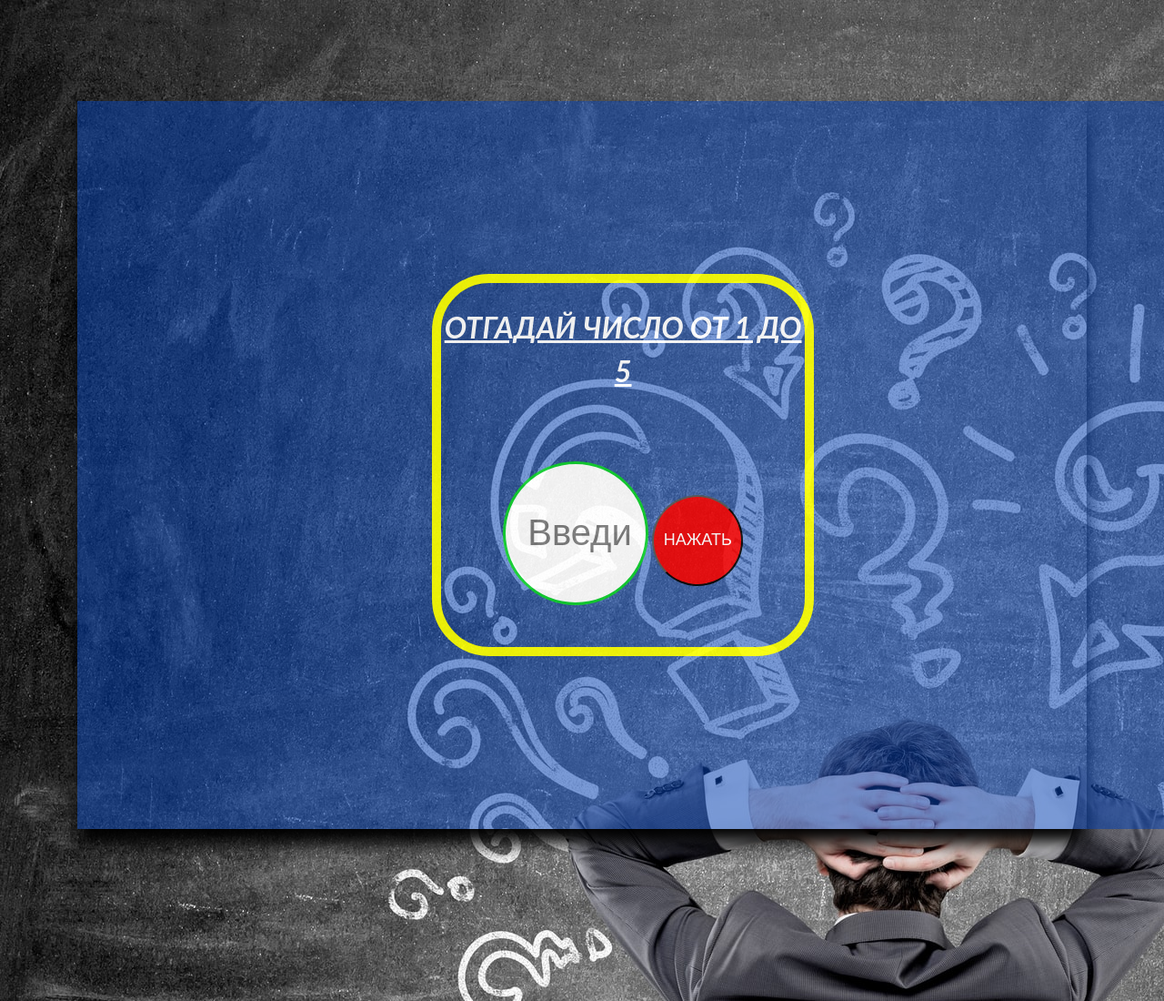
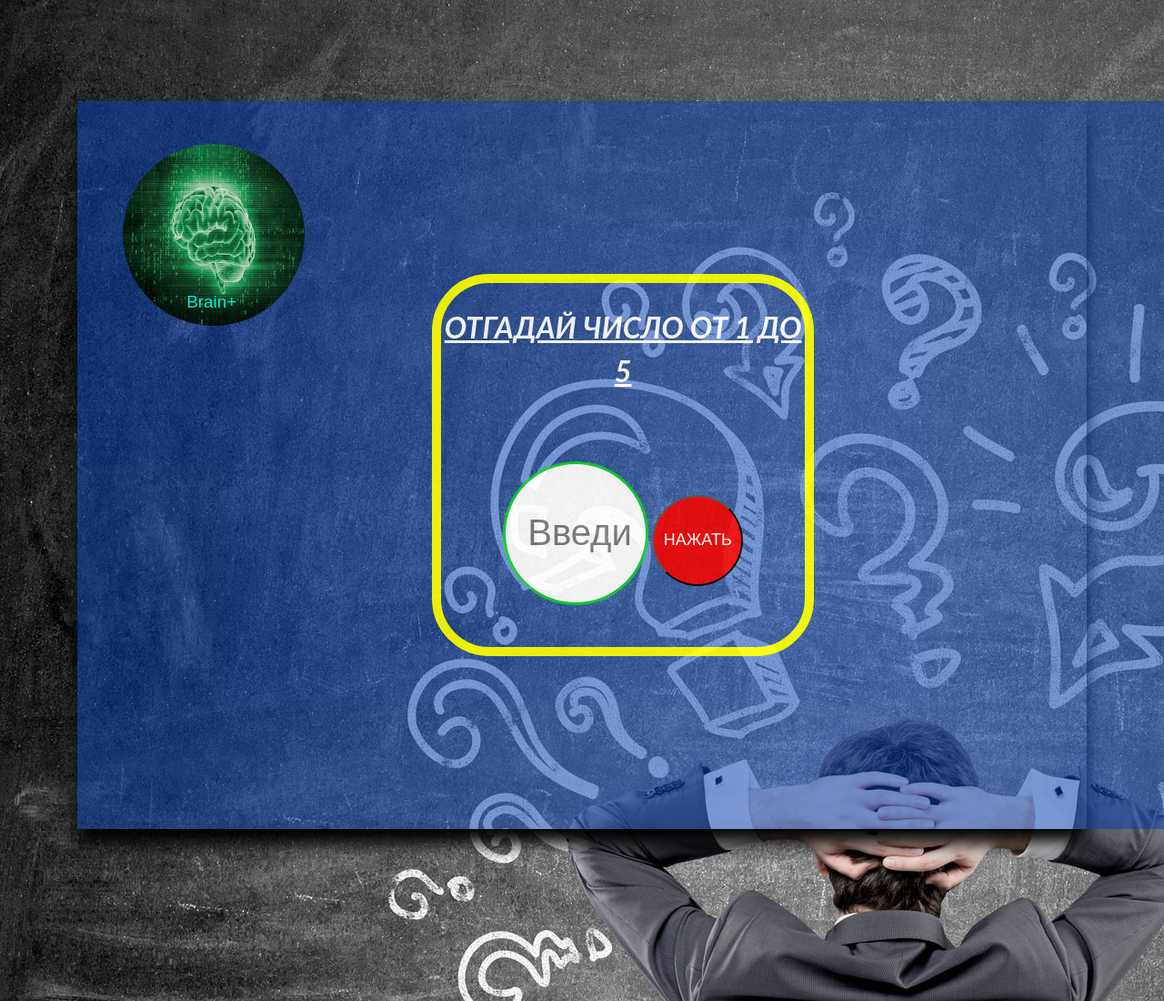
Before and after one commit to TamerMeshi/U.0, a plain HTML site: page index.html in a window 1280 px wide. Shown: the top 1100 px of the page at 91% size. Drawn offline with Linux system fonts and the light colour scheme.

Commit message:
new logo

```diff
--- a/index.html
+++ b/index.html
@@ -9,6 +9,10 @@
 </head>
 <body>
     <div class="container">
+        <div class="logo">
+            <span class="logo-name">Brain+</span>
+            <img class="logo-img" src="img/pic.jpg" alt="logo">
+        </div>
     <div class="box">
      <h1>Отгадай число    от 1 до 5</h1>
 
--- a/style.css
+++ b/style.css
@@ -22,7 +22,28 @@ body{
 
 
 }
+.logo-name{
+    color: #04ffea;
+    position: absolute;
+    font-family: fantasy;
+    font-size: larger;
+    margin-left: 70px;
+    margin-top: 160px;
 
+
+}
+.logo{
+    position: absolute;
+    margin-right: 900px;
+    margin-bottom: 500px;
+
+
+}
+.logo-img{
+    width: 200px;
+    height: 200px;
+   border-radius: 50%;
+}
 h1{
     text-decoration-line: underline;
     color: #ffffff;
```
